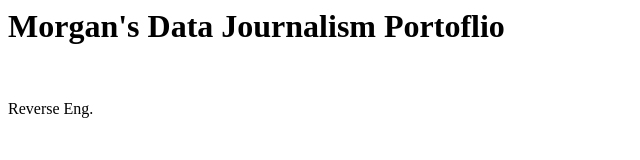
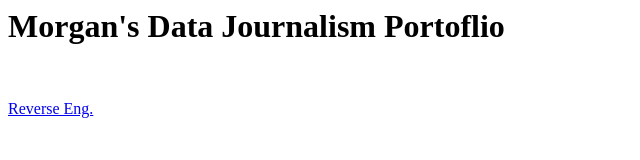
Before and after one commit to morganspackman/morganspackman.github.io, a plain HTML site: page index.html in a window 1280 px wide. Shown: the whole page, without its empty margins (0-640 px from the left). Drawn offline with Linux system fonts and the light colour scheme.

Commit message:
added link to index.html

```diff
--- a/index.html
+++ b/index.html
@@ -1,3 +1,5 @@
 <h1>Morgan's Data Journalism Portoflio </h1>
 <br>
-<p> Reverse Eng.</p>
+<p>
+  <a href="https://morganspackman.github.io/reverse-eng.-1/"> Reverse Eng.</a>
+</p>
```
